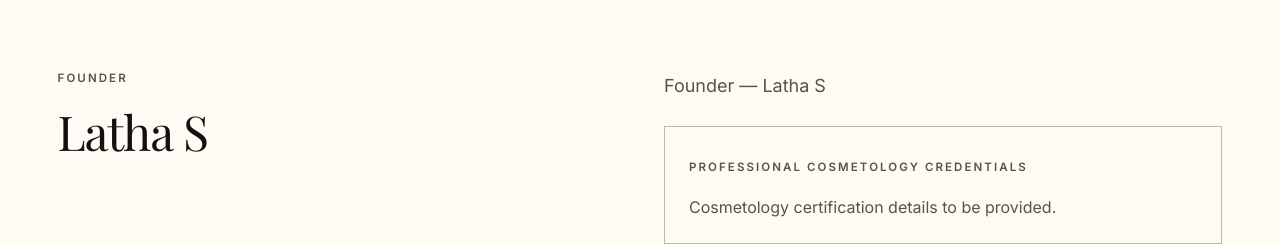
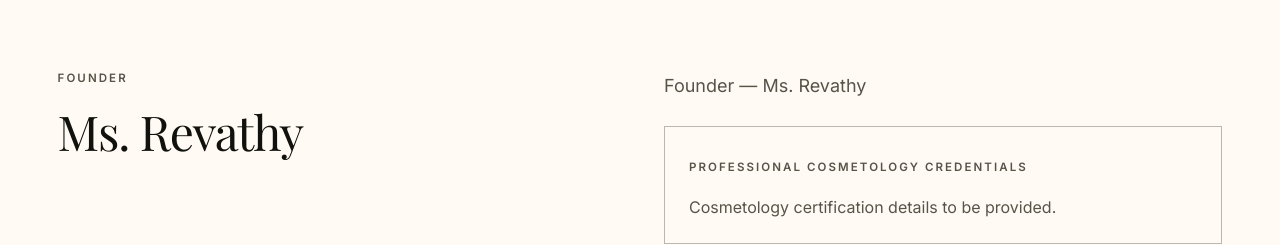
Before and after one commit to 007-Akira/icono, a Next.js app: page /about in a window 1280 px wide. Shown: the part 701-946 px from the top of the page. Built offline with nearby package versions, Linux system fonts and the light colour scheme; no server answers.

Commit message:
Update founder details to Ms. Revathy

```diff
--- a/app/about/page.tsx
+++ b/app/about/page.tsx
@@ -4,9 +4,9 @@ import { referenceImages } from "@/data/images";
 import { CTAButton } from "@/components/shared/CTAButton";
 import { SectionLabel } from "@/components/shared/SectionLabel";
 
-export const metadata: Metadata = { title: "About", description: "Meet Latha S, founder of Icono Beauty World & Makeover Studio in Karicode, Kollam." };
+export const metadata: Metadata = { title: "About", description: "Meet Ms. Revathy, founder of Icono Beauty World & Makeover Studio in Karicode, Kollam." };
 export default function AboutPage() { return <>
-  <section className="grid min-h-[82svh] items-end bg-bone/35 pt-20 md:grid-cols-2"><div className="order-2 p-8 sm:p-14 md:order-1 md:p-16"><SectionLabel>About Icono</SectionLabel><h1 className="display mt-6 text-6xl leading-none sm:text-7xl">A story rooted in care.</h1><p className="mt-7 max-w-lg leading-7 text-olive">Professional beauty, hair and makeover services in Karicode, Kollam.</p></div><div className="relative order-1 min-h-[52svh] md:order-2 md:h-full"><Image src={referenceImages.founder} alt="Temporary editorial portrait to be replaced with an authentic photograph of Latha S" fill priority sizes="(min-width: 768px) 50vw, 100vw" className="object-cover grayscale" /></div></section>
-  <section className="py-section"><div className="page-shell grid gap-12 md:grid-cols-12"><div className="md:col-span-4"><SectionLabel>Founder</SectionLabel><h2 className="display mt-5 text-5xl">Latha S</h2></div><div className="space-y-6 text-lg leading-8 text-olive md:col-span-6 md:col-start-7"><p>Founder — Latha S</p><div className="mt-8 border border-olive/40 p-6"><p className="eyebrow">Professional cosmetology credentials</p><p className="mt-3 text-base">Cosmetology certification details to be provided.</p></div></div></div></section>
+  <section className="grid min-h-[82svh] items-end bg-bone/35 pt-20 md:grid-cols-2"><div className="order-2 p-8 sm:p-14 md:order-1 md:p-16"><SectionLabel>About Icono</SectionLabel><h1 className="display mt-6 text-6xl leading-none sm:text-7xl">A story rooted in care.</h1><p className="mt-7 max-w-lg leading-7 text-olive">Professional beauty, hair and makeover services in Karicode, Kollam.</p></div><div className="relative order-1 min-h-[52svh] md:order-2 md:h-full"><Image src={referenceImages.founder} alt="Temporary editorial portrait to be replaced with an authentic photograph of Ms. Revathy" fill priority sizes="(min-width: 768px) 50vw, 100vw" className="object-cover grayscale" /></div></section>
+  <section className="py-section"><div className="page-shell grid gap-12 md:grid-cols-12"><div className="md:col-span-4"><SectionLabel>Founder</SectionLabel><h2 className="display mt-5 text-5xl">Ms. Revathy</h2></div><div className="space-y-6 text-lg leading-8 text-olive md:col-span-6 md:col-start-7"><p>Founder — Ms. Revathy</p><div className="mt-8 border border-olive/40 p-6"><p className="eyebrow">Professional cosmetology credentials</p><p className="mt-3 text-base">Cosmetology certification details to be provided.</p></div></div></div></section>
   <section className="bg-smoke py-section text-center text-floral"><SectionLabel light>The Icono Standard</SectionLabel><h2 className="display mx-auto mt-5 max-w-4xl px-6 text-5xl sm:text-7xl">Real founder. Real work. Curated atmosphere.</h2><CTAButton href="/contact#appointment" variant="light" className="mt-10">Enquire with Icono</CTAButton></section>
   </>; }
--- a/components/home/FounderSection.tsx
+++ b/components/home/FounderSection.tsx
@@ -3,4 +3,4 @@ import Link from "next/link";
 import { referenceImages } from "@/data/images";
 import { SectionLabel } from "@/components/shared/SectionLabel";
 
-export function FounderSection() { return <section className="py-section"><div className="page-shell grid items-center gap-12 md:grid-cols-12"><div className="md:col-span-5 md:col-start-2"><SectionLabel>Founder</SectionLabel><h2 className="display mt-5 text-5xl">Latha S</h2><p className="mt-7 text-lg leading-8 text-olive">Founder — Latha S</p><p className="mt-5 leading-7 text-olive">Cosmetology certification details to be provided.</p><Link href="/about" className="eyebrow mt-8 inline-block border-b border-smoke pb-1">About the founder</Link></div><div className="relative aspect-[3/4] overflow-hidden md:col-span-5 md:col-start-8 md:row-start-1"><Image src={referenceImages.founder} alt="Temporary editorial portrait; replace with an authentic photograph of Latha S" fill sizes="(min-width: 768px) 42vw, 100vw" className="object-cover grayscale" /></div></div></section>; }
+export function FounderSection() { return <section className="py-section"><div className="page-shell grid items-center gap-12 md:grid-cols-12"><div className="md:col-span-5 md:col-start-2"><SectionLabel>Founder</SectionLabel><h2 className="display mt-5 text-5xl">Ms. Revathy</h2><p className="mt-7 text-lg leading-8 text-olive">Founder — Ms. Revathy</p><p className="mt-5 leading-7 text-olive">Cosmetology certification details to be provided.</p><Link href="/about" className="eyebrow mt-8 inline-block border-b border-smoke pb-1">About the founder</Link></div><div className="relative aspect-[3/4] overflow-hidden md:col-span-5 md:col-start-8 md:row-start-1"><Image src={referenceImages.founder} alt="Temporary editorial portrait; replace with an authentic photograph of Ms. Revathy" fill sizes="(min-width: 768px) 42vw, 100vw" className="object-cover grayscale" /></div></div></section>; }
--- a/data/business.ts
+++ b/data/business.ts
@@ -1,7 +1,7 @@
 export const business = {
   name: "Icono Beauty World & Makeover Studio",
   shortName: "Icono",
-  owner: "Latha S",
+  owner: "Ms. Revathy",
   email: "iconobeautyworld@gmail.com",
   phonePrimary: "+919447978174",
   phoneDisplay: "+91 94479 78174",
```
Also changed, not shown: 1 other file (tests, documents, lock files or other folders).
